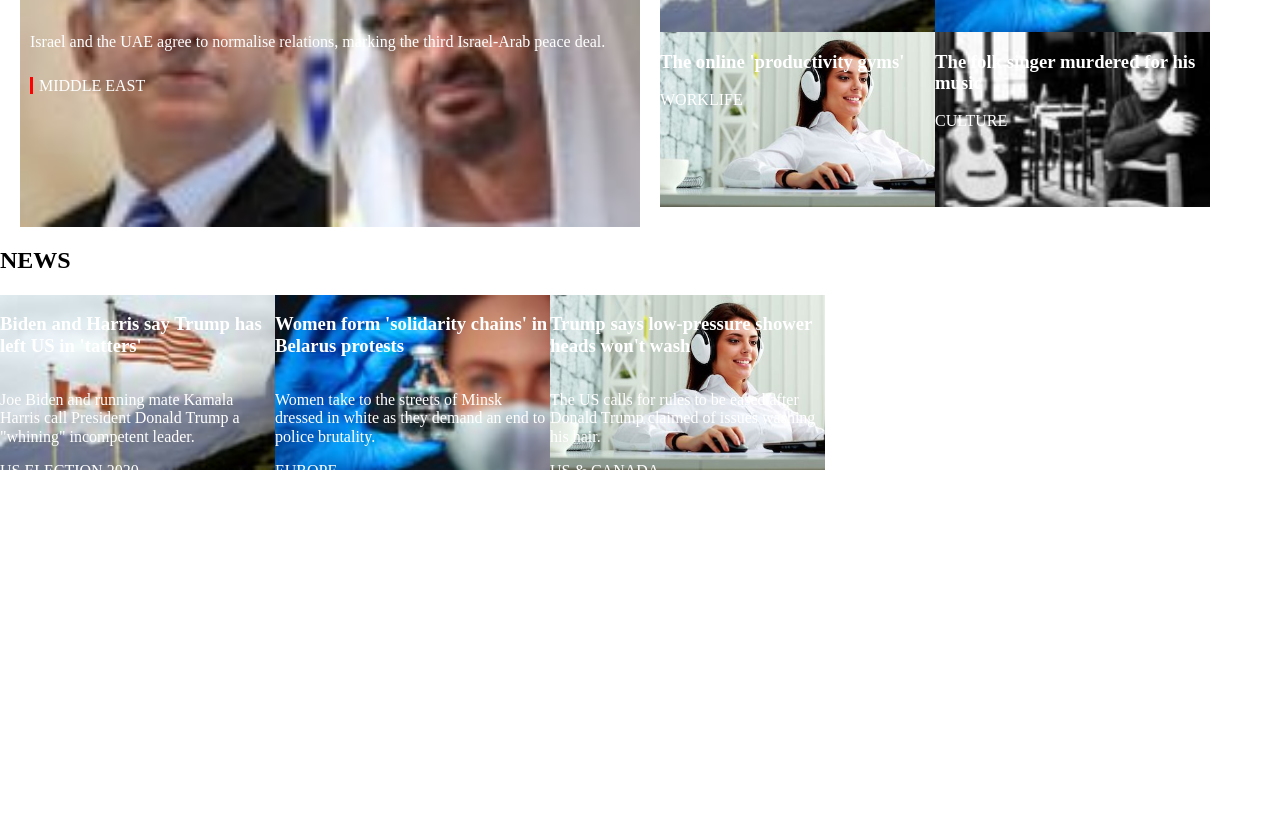
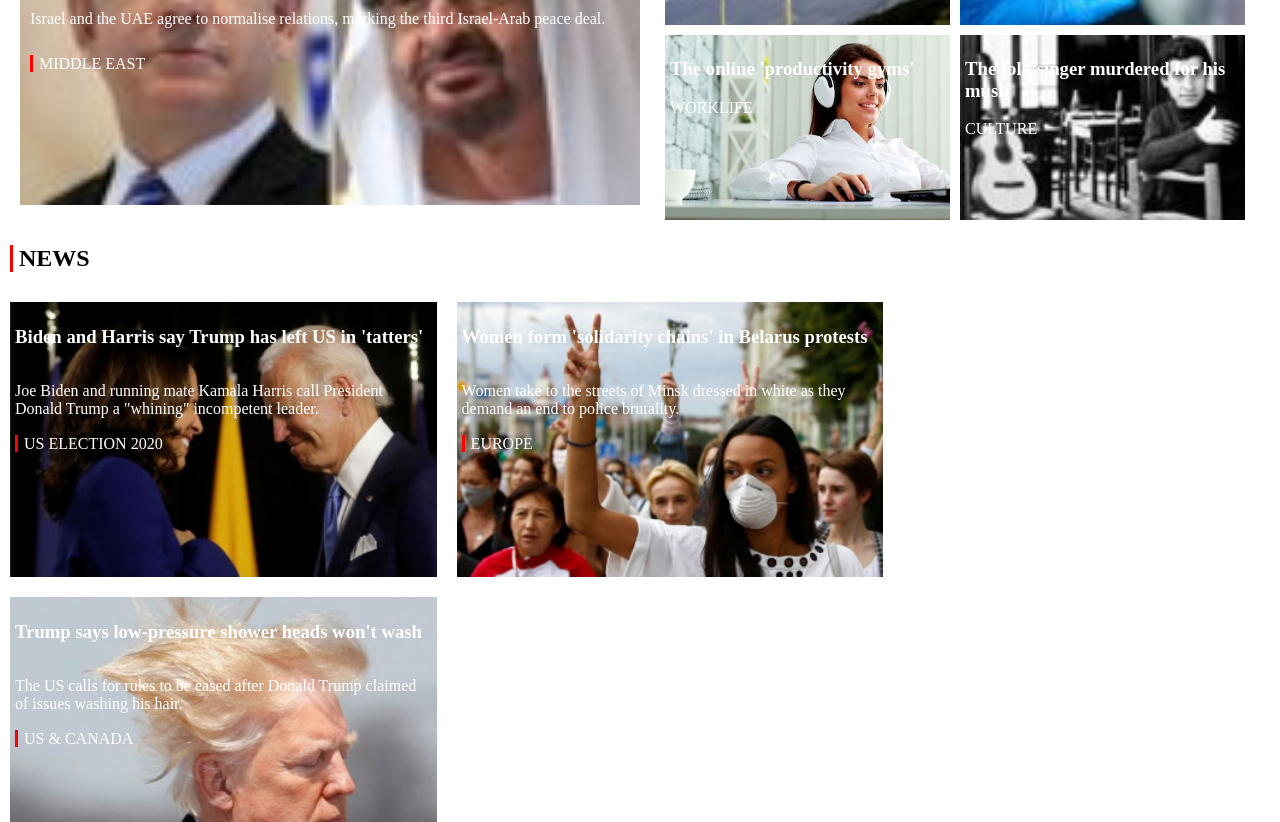
Before and after one commit to JohnMichaelD/bbcWebsiteClone, a plain HTML site: page index.html in a window 1280 px wide. Shown: the part 253-1075 px from the top of the page. Before the commit the page ends 800 px from the top, so only its background shows below. Drawn offline with Linux system fonts and the light colour scheme.

Commit message:
basic style -fixing layout issues

```diff
--- a/index.html
+++ b/index.html
@@ -88,7 +88,7 @@
         <section class="newsSection">
 
             <span class="newsSectionTitle">
-                <h2>NEWS</h2>
+                <h2 class="newsTitle redBorder">NEWS</h2>
             </span>
 
             <section class="newsStoriesContainer">
@@ -96,19 +96,19 @@
                 <section class="newStories newsStory1">
                     <h3 class="newsStoryTitle">Biden and Harris say Trump has left US in 'tatters'</h3>
                     <p class="newsStoryDesc">Joe Biden and running mate Kamala Harris call President Donald Trump a "whining" incompetent leader.</p>
-                    <a class="newsStorySubject" href="#">US ELECTION 2020</a>
+                    <a class="newsStorySubject redBorder" href="#">US ELECTION 2020</a>
                 </section>
 
                 <section class="newStories newsStory2">
                     <h3 class="newsStoryTitle">Women form 'solidarity chains' in Belarus protests</h3>
                     <p class="newsStoryDesc">Women take to the streets of Minsk dressed in white as they demand an end to police brutality.</p>
-                    <a class="newsStorySubject" href="#">EUROPE</a>
+                    <a class="newsStorySubject redBorder" href="#">EUROPE</a>
                 </section>
 
                 <section class="newStories newsStory3">
                     <h3 class="newsStoryTitle">Trump says low-pressure shower heads won't wash</h3>
                     <p class="newsStoryDesc">The US calls for rules to be eased after Donald Trump claimed of issues washing his hair.</p>
-                    <a class="newsStorySubject" href="#">US & CANADA</a>
+                    <a class="newsStorySubject redBorder" href="#">US & CANADA</a>
                 </section>
             </section>
         </section>
--- a/style.css
+++ b/style.css
@@ -439,12 +439,10 @@ a:visited {
 
 .welcomeSectionBanner {
     width: 100%;
-    height: 50px;
 }
 
 .welcomeSectionTitle {
     display: inline;
-    margin: 0;
 }
 
 .mainStory,
@@ -479,6 +477,8 @@ a:visited {
     background-repeat: no-repeat;
     background-size: cover;
     color: white;
+    padding: 5px;
+    margin: 5px;
 }
 
 .subStory1 {
@@ -497,7 +497,6 @@ a:visited {
     background-image: url(assets/musician.jpg);
 }
 
-
 .redBorder {
     border-left: 3px solid red;
     padding-left: 6px;
@@ -507,23 +506,34 @@ a:visited {
     News Section Style
   ///////////////////////////////*/
 
+.newsStoriesContainer {
+    display: inline;
+    width: 100%;
+}
+
+.newsTitle {
+    margin-left: 10px;
+}
 
 .newStories {
-    height: 175px;
-    width: 275px;
+    box-sizing: border-box;
+    height: 275px;
+    width: 33.33%;
     background-repeat: no-repeat;
     background-size: cover;
     color: white;
+    margin: 10px;
+    padding: 5px;
 }
 
 .newsStory1 {
-    background-image: url(assets/american_flag.jpg);
+    background-image: url(assets/biden_harris.jpg);
 }
 
 .newsStory2 {
-    background-image: url(assets/vaccine.jpg);
+    background-image: url(assets/peace_protests.jpg);
 }
 
 .newsStory3 {
-    background-image: url(assets/computer_work.jpg);
+    background-image: url(assets/trumphair.jpg);
 }
```
